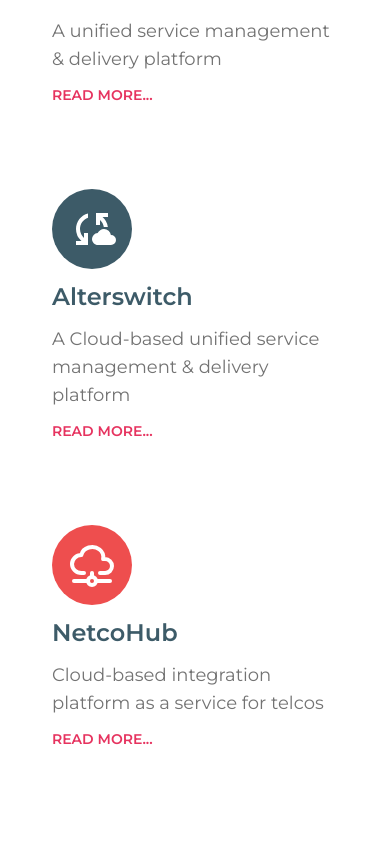
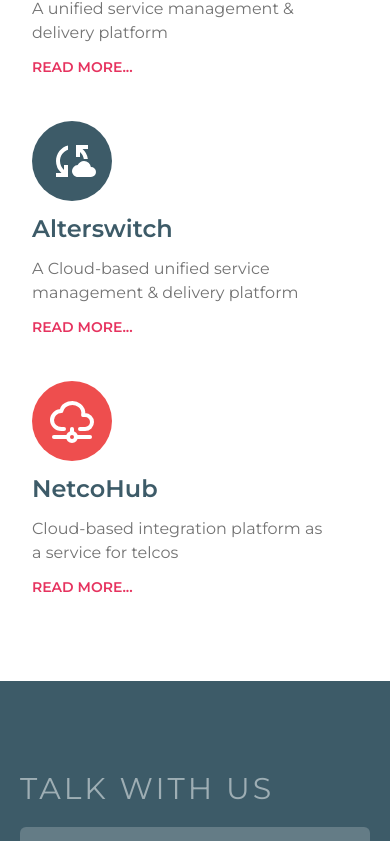
Before and after one commit to dekzyd/nethub, a Next.js app: page /products in a window 390 px wide. Shown: the part 903-1744 px from the top of the page. Built offline with nearby package versions, Linux system fonts and the light colour scheme.

Commit message:
fix homepage mobile view

```diff
--- a/components/BizPerksCard.jsx
+++ b/components/BizPerksCard.jsx
@@ -16,7 +16,7 @@ const BizPerksCard = ({
   txtcolor,
 }) => {
   return (
-    <div className="p-5">
+    <div className="md:p-3 lg:p-5">
       <div
         className={`${bgcolor ? bgcolor : "bg-white"} ${
           hoverbgcolor ? hoverbgcolor : ""
@@ -37,7 +37,9 @@ const BizPerksCard = ({
         <p
           className={`${
             contentcolor ? contentcolor : "text-customColors-dovegray"
-          } ${contentsize ? contentsize : "text-lg"} max-w-[300px]`}
+          } ${
+            contentsize ? contentsize : "text-base lg:text-lg"
+          } max-w-[300px]`}
         >
           {content}
         </p>
--- a/components/Footer.jsx
+++ b/components/Footer.jsx
@@ -23,7 +23,7 @@ const Footer = () => {
           {/* contact form */}
           <div className="h-full md:mx-4 grid sm:grid-cols-1 md:grid-cols-2">
             <div className="flex flex-col flex-initial p-5">
-              <h3 className="mb-5 text-4xl tracking-widest uppercase text-customColors-hitgray">
+              <h3 className="mb-5 text-3xl lg:text-4xl tracking-widest uppercase text-customColors-hitgray">
                 Talk with us
               </h3>
               <ContactForm />
@@ -219,13 +219,13 @@ const Footer = () => {
 
           <div id="privacy-policy" className="pt-16">
             <div className="h-full container flex flex-col items-center">
-              <h2 className="p-2.5 mb-9 text-2xl text-primary">
+              <h2 className="p-2.5 mb-9 text-2xl text-center text-primary">
                 Helping telcos connect people since 2013
               </h2>
               <p className="mb-8 text-sm text-customColors-loblolly/85">
                 © 2013 – 2024 Nethub Inc. All rights reserved.
               </p>
-              <div className="flex justify-center gap-5 pb-5 text-customColors-loblolly">
+              <div className="hidden md:flex justify-center gap-5 pb-5 text-customColors-loblolly">
                 <p className="flex gap-2 capitalize text-sm items-center">
                   <span className="text-xl text-customColors-fiord">
                     <FaCookieBite />
@@ -248,14 +248,14 @@ const Footer = () => {
             </div>
           </div>
 
-          <div id="bottom footer" className="pt-5 pb-20">
+          <div id="bottom footer" className="md:pt-5 md:pb-20 pb-10">
             <div className="h-full container flex flex-wrap justify-center items-center">
               {/* logo */}
-              <div className="mr-4">
+              <div className="mr-4 mb-5">
                 <Logo section="footer" />
               </div>
               {/* address */}
-              <div className="bottomftr text-customColors-loblolly/85 flex flex-col">
+              <div className="bottomftr text-center text-customColors-loblolly/85 flex flex-col">
                 <p className="font-semibold">Nethub Tech</p>
                 <p>A113 - 2009 lougheed hwy</p>
                 <p>port, BV VBC Abuja, Nigeria</p>
--- a/components/Talkwithus.jsx
+++ b/components/Talkwithus.jsx
@@ -11,10 +11,10 @@ const Talkwithus = () => {
         <div className="grid grid-cols-1 md:grid-cols-2 gap-2 place-content-center">
           <div className="p-5 h-full">
             <div className="flex flex-col gap-5">
-              <h3 className="text-primary text-[50px] font-semibold">
+              <h3 className="text-primary text-3xl md:text-4xl lg:text-[50px] font-semibold">
                 Talk with us
               </h3>
-              <p className="text-customColors-dovegray text-2xl pr-5">
+              <p className="text-customColors-dovegray text-lg md:text-xl lg:text-2xl pr-5">
                 Let us show you how moving to Nethub can help you achieve your
                 goals
               </p>
@@ -38,7 +38,7 @@ const Talkwithus = () => {
                       className="grid place-content-center bg-cover bg-no-repeat bg-center w-full bg-red-100 h-full p-[50px]"
                     >
                       <div className="">
-                        <p className="text-base md:text-[24px] tracking-wide">
+                        <p className="text-base md:text-[20px] lg:text-[20px] tracking-wide">
                           {content}
                         </p>
                       </div>
```
